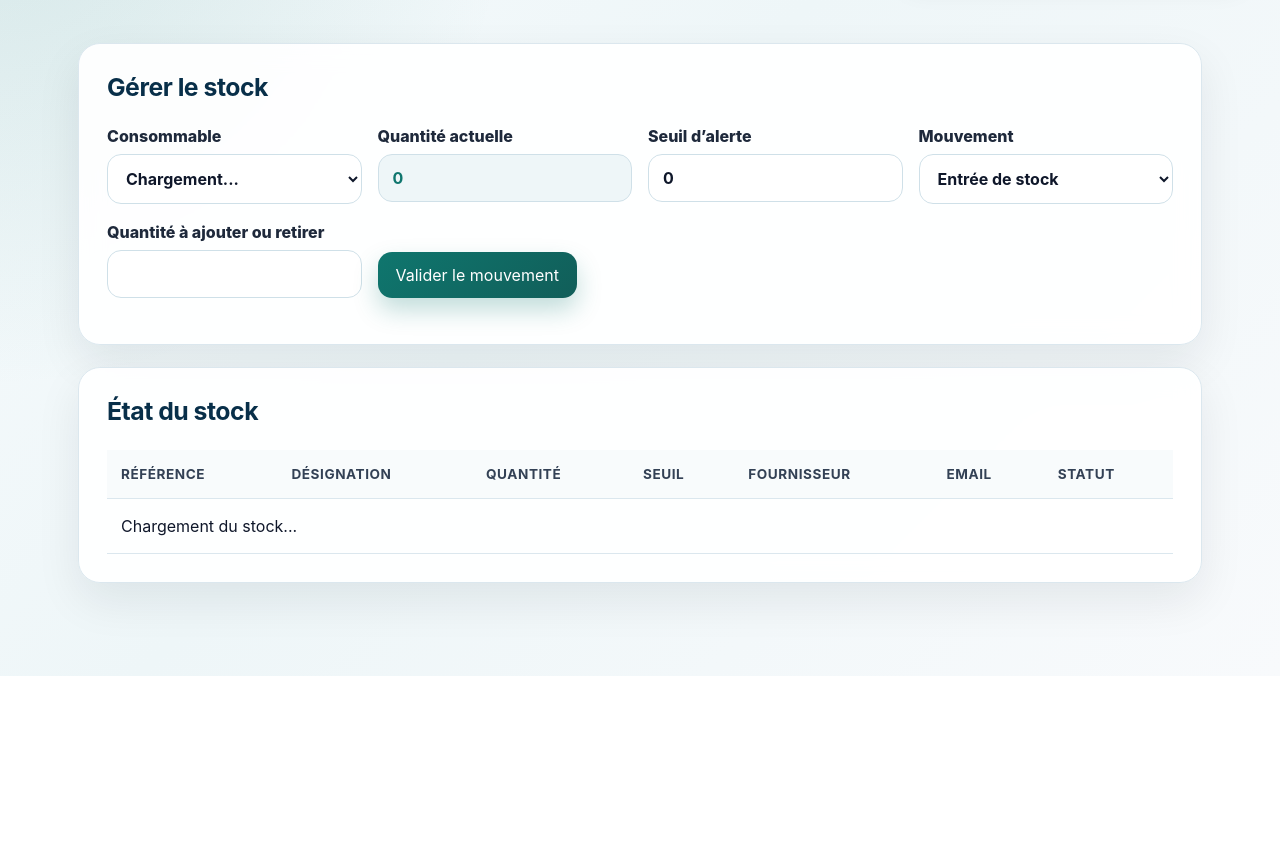
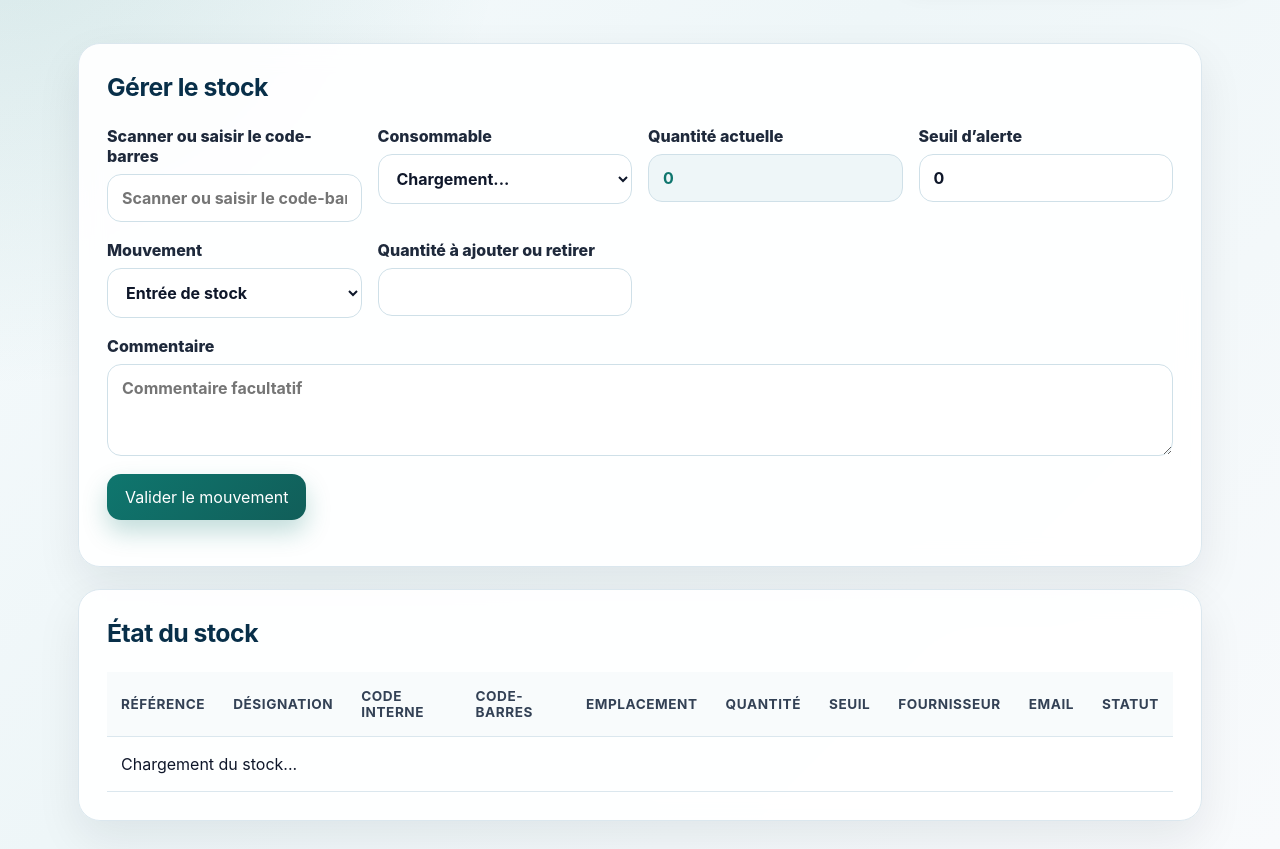
Before and after one commit to Biomed2607/stock-biomedical, a plain HTML site: page stock.html in a window 1280 px wide. Shown: the part 124-973 px from the top of the page. Before the commit the page ends 800 px from the top, so only its background shows below. Drawn offline with Linux system fonts and the light colour scheme.

Commit message:
Update stock.html

```diff
--- a/stock.html
+++ b/stock.html
@@ -5,6 +5,9 @@
   <meta name="viewport" content="width=device-width, initial-scale=1.0" />
   <title>Stock — Stock Biomédical</title>
   <link rel="stylesheet" href="styles.css" />
+
+  <!-- Lecture/affichage des codes-barres -->
+  <script src="https://cdn.jsdelivr.net/npm/jsbarcode@3.11.6/dist/JsBarcode.all.min.js"></script>
 </head>
 <body>
   <header class="site-header">
@@ -25,6 +28,11 @@
       <h2>Gérer le stock</h2>
 
       <form id="movementForm" class="form-grid">
+        <label>
+          Scanner ou saisir le code-barres
+          <input id="barcodeSearch" type="text" placeholder="Scanner ou saisir le code-barres puis Entrée" />
+        </label>
+
         <label>
           Consommable
           <select id="itemSelect" required>
@@ -55,11 +63,17 @@
           <input id="movementQty" type="number" min="1" required />
         </label>
 
-        <div class="form-actions">
+        <label class="full">
+          Commentaire
+          <textarea id="movementComment" rows="2" placeholder="Commentaire facultatif"></textarea>
+        </label>
+
+        <div class="form-actions full">
           <button class="btn primary" type="submit">Valider le mouvement</button>
         </div>
       </form>
 
+      <p id="selectedItemInfo" class="message"></p>
       <p id="movementMessage" class="message"></p>
     </section>
 
@@ -72,6 +86,9 @@
             <tr>
               <th>Référence</th>
               <th>Désignation</th>
+              <th>Code interne</th>
+              <th>Code-barres</th>
+              <th>Emplacement</th>
               <th>Quantité</th>
               <th>Seuil</th>
               <th>Fournisseur</th>
@@ -81,7 +98,7 @@
           </thead>
           <tbody id="stockTable">
             <tr>
-              <td colspan="7">Chargement du stock...</td>
+              <td colspan="10">Chargement du stock...</td>
             </tr>
           </tbody>
         </table>
```
